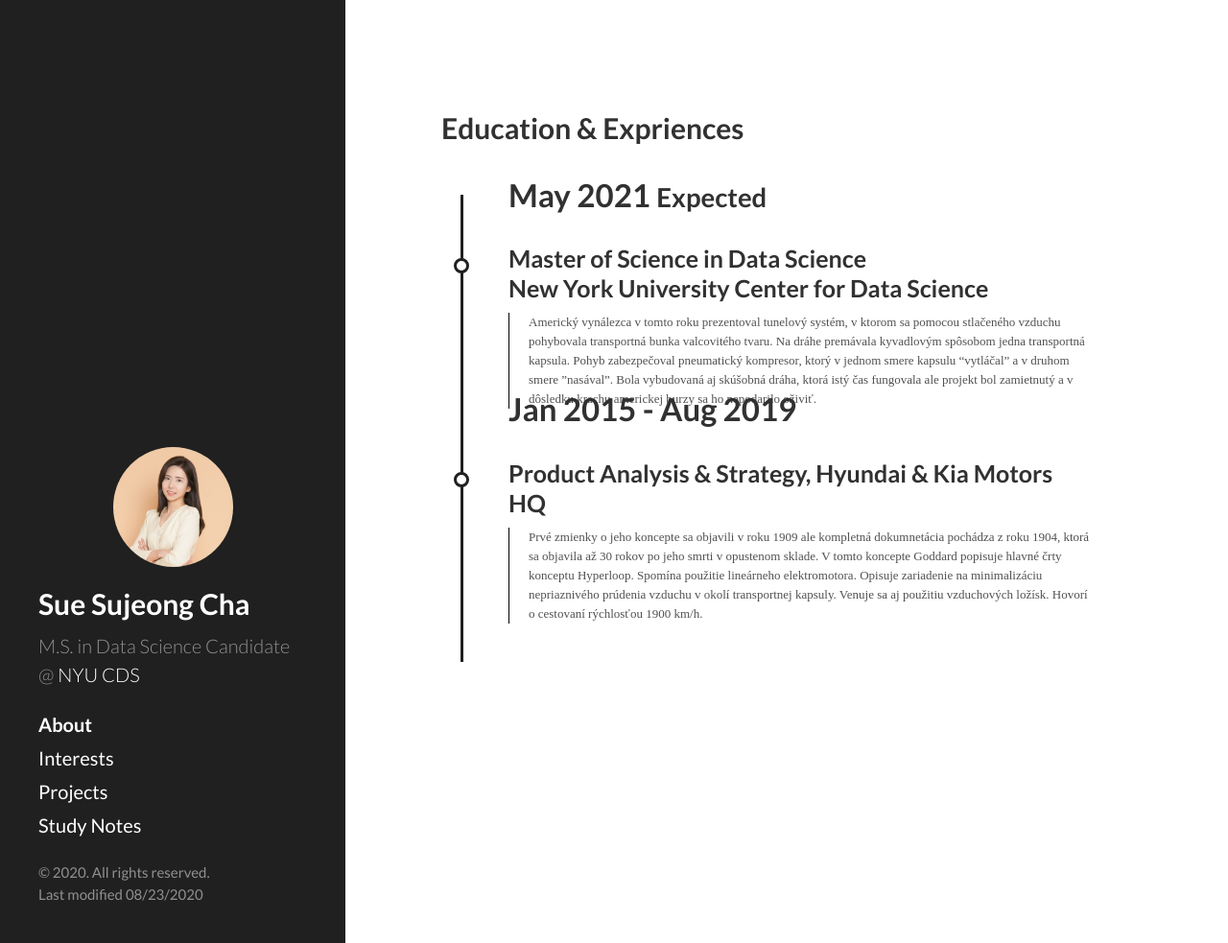
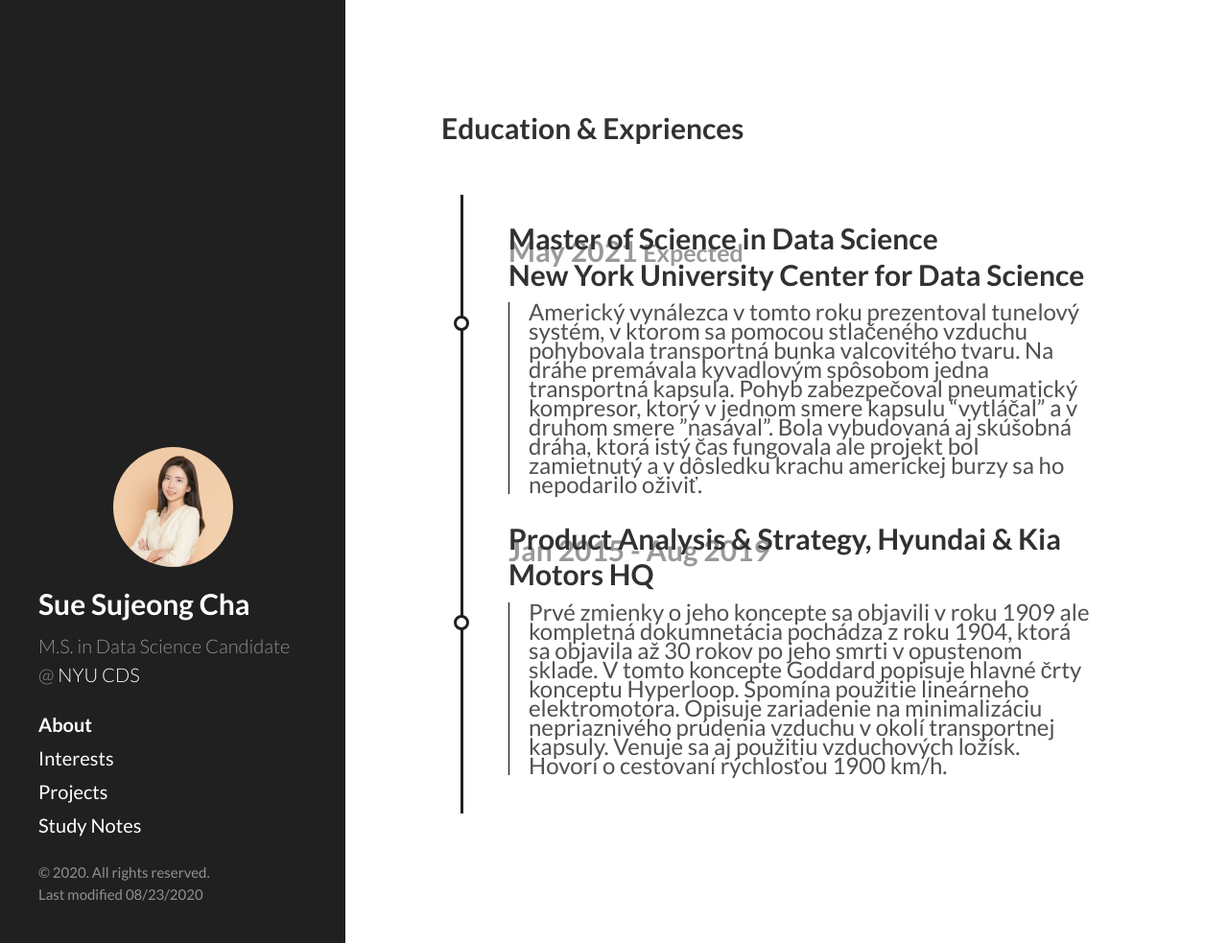
Before and after one commit to sujeongcha/sujeongcha.github.io, a Jekyll site: the page built from about.html, in a window 1280 px wide and 983 px high. Shown: the whole window at 96% size. Built offline with Jekyll 4.4.1, drawn with Linux system fonts in a browser that asks for light colours; Markdown is read by kramdown in place of the engine named in the settings.

Commit message:
Update style.css

```diff
--- a/public/css/style.css
+++ b/public/css/style.css
@@ -48,16 +48,22 @@
 }
 
 .timeline .column .title h2 {
+	font-size: 1.5rem;
+	color: #999;
+}
+
+.timeline .column .title h3 {
 	margin-top: -60px;
-	font-size: 33px;
+	font-size: 1.5rem;
+	color: #313131;
 }
 
 .timeline .column .description p {
-	font-size: 13px;
+	font-size: 1.2rem;
 	line-height: 20px;
 	margin-left: 20px;
 	margin-top: 10px;
-	font-family: serif;
+	font-family: "Lato", sans-serif;
 }
 
 .timeline .column .description {
```
